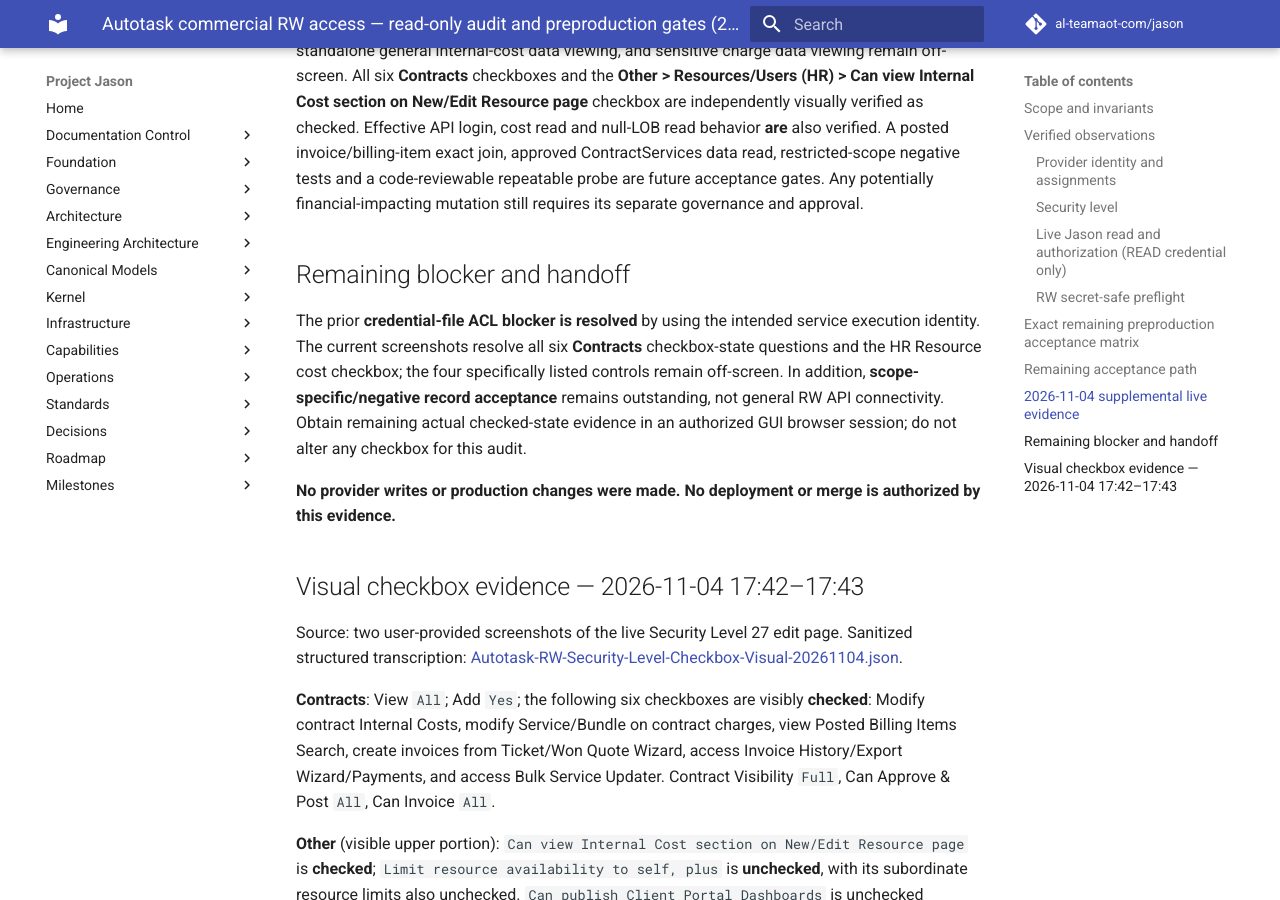
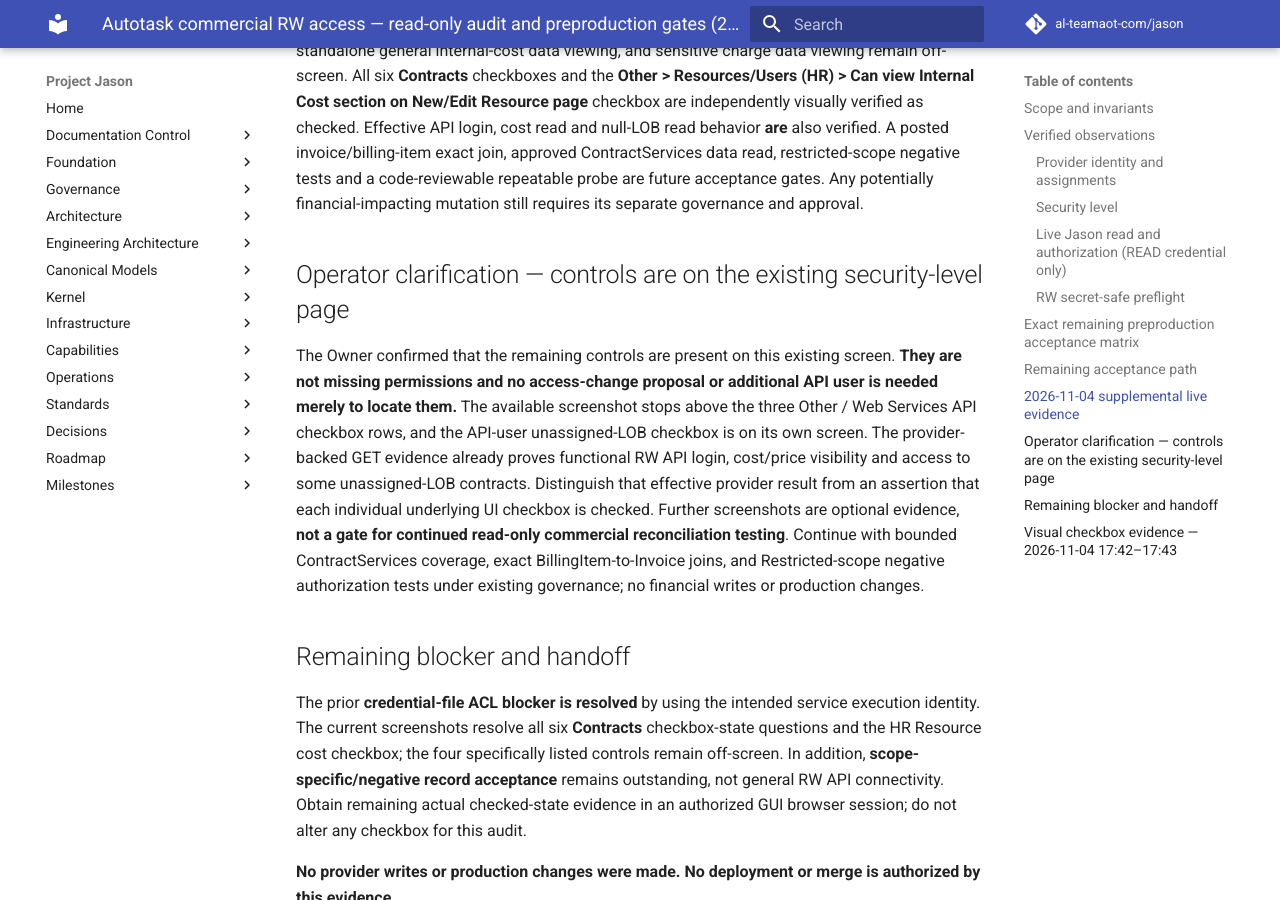
Before and after one commit to al-teamaot-com/jason, an MkDocs documentation site: the page built from docs/operations/Autotask-Commercial-RW-Preproduction-Audit-20261104.md, in a window 1280 px wide and 900 px high, scrolled down 5784 px. Built offline with MkDocs 1.6.1 and Material for MkDocs 9.7.7, drawn with Linux system fonts in a browser that asks for light colours; comment, search, counter and statistics services are not loaded.

Commit message:
docs(autotask): clarify existing checkboxes do not block proven RW reads

```diff
--- a/docs/operations/Autotask-Commercial-RW-Preproduction-Audit-20261104.md
+++ b/docs/operations/Autotask-Commercial-RW-Preproduction-Audit-20261104.md
@@ -99,6 +99,10 @@
 
 **Still outstanding:** The four literal checkbox states for API login, unassigned-LOB record visibility, standalone general internal-cost data viewing, and sensitive charge data viewing remain off-screen. All six **Contracts** checkboxes and the **Other > Resources/Users (HR) > Can view Internal Cost section on New/Edit Resource page** checkbox are independently visually verified as checked. Effective API login, cost read and null-LOB read behavior **are** also verified. A posted invoice/billing-item exact join, approved ContractServices data read, restricted-scope negative tests and a code-reviewable repeatable probe are future acceptance gates. Any potentially financial-impacting mutation still requires its separate governance and approval.
 
+## Operator clarification — controls are on the existing security-level page
+
+The Owner confirmed that the remaining controls are present on this existing screen. **They are not missing permissions and no access-change proposal or additional API user is needed merely to locate them.** The available screenshot stops above the three Other / Web Services API checkbox rows, and the API-user unassigned-LOB checkbox is on its own screen. The provider-backed GET evidence already proves functional RW API login, cost/price visibility and access to some unassigned-LOB contracts. Distinguish that effective provider result from an assertion that each individual underlying UI checkbox is checked. Further screenshots are optional evidence, **not a gate for continued read-only commercial reconciliation testing**. Continue with bounded ContractServices coverage, exact BillingItem-to-Invoice joins, and Restricted-scope negative authorization tests under existing governance; no financial writes or production changes.
+
 ## Remaining blocker and handoff
 
 The prior **credential-file ACL blocker is resolved** by using the intended service execution identity. The current screenshots resolve all six **Contracts** checkbox-state questions and the HR Resource cost checkbox; the four specifically listed controls remain off-screen. In addition, **scope-specific/negative record acceptance** remains outstanding, not general RW API connectivity. Obtain remaining actual checked-state evidence in an authorized GUI browser session; do not alter any checkbox for this audit.
```
